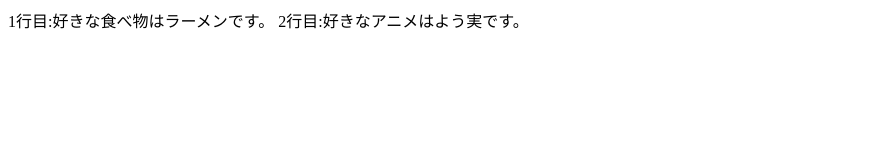
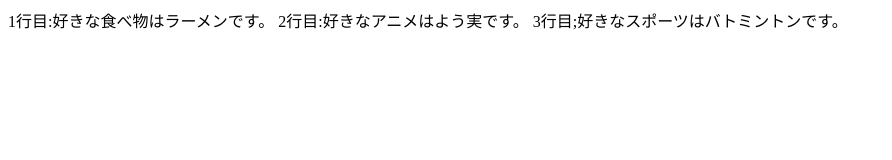
Before and after one commit to IikuraMinori/comand-practice, a plain HTML site: page index.html in a window 1280 px wide. Shown: the whole page, without its empty margins (0-892 px from the left). Drawn offline with Linux system fonts and the light colour scheme.

Commit message:
好きなスポーツを追加

```diff
--- a/index.html
+++ b/index.html
@@ -3,5 +3,6 @@
 <body>
 	1行目:好きな食べ物はラーメンです。
 	2行目:好きなアニメはよう実です。
+	3行目;好きなスポーツはバトミントンです。
 </body>
 </html>
```
